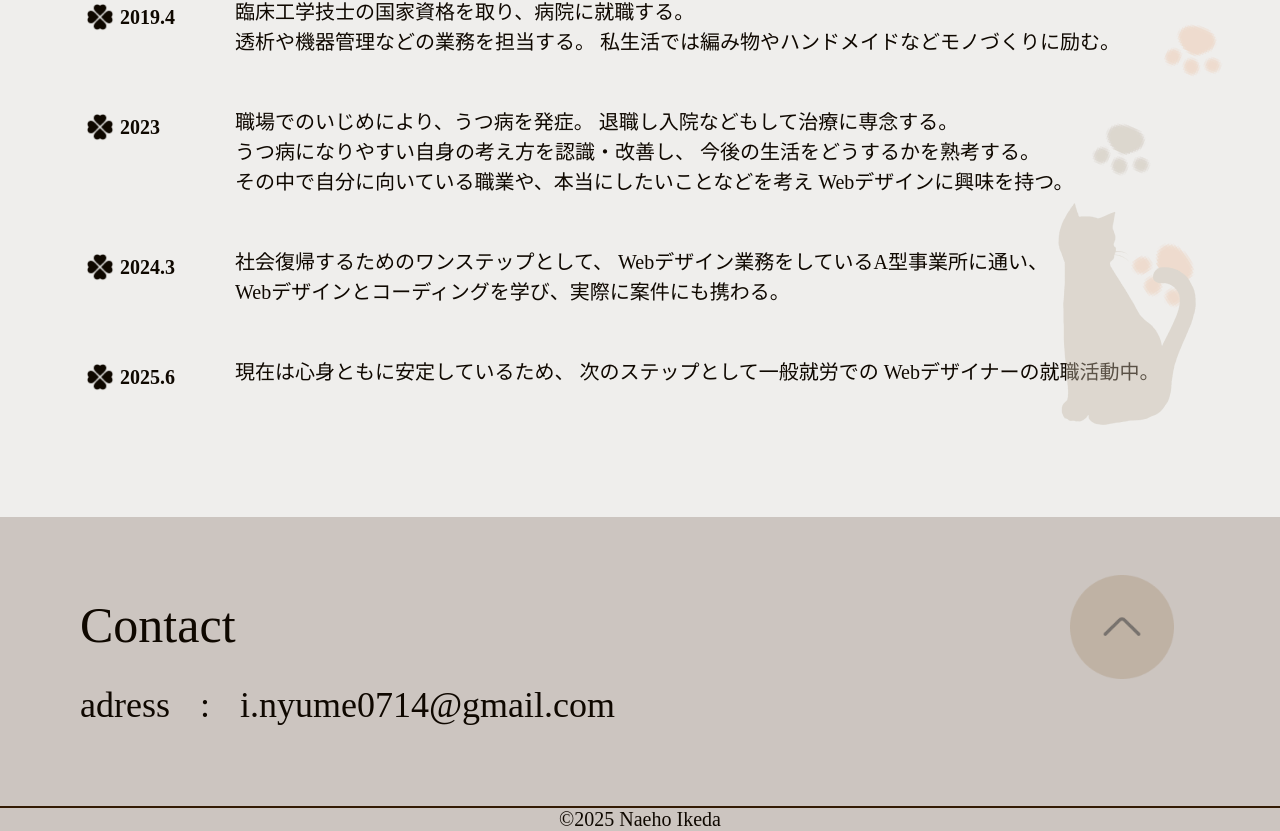
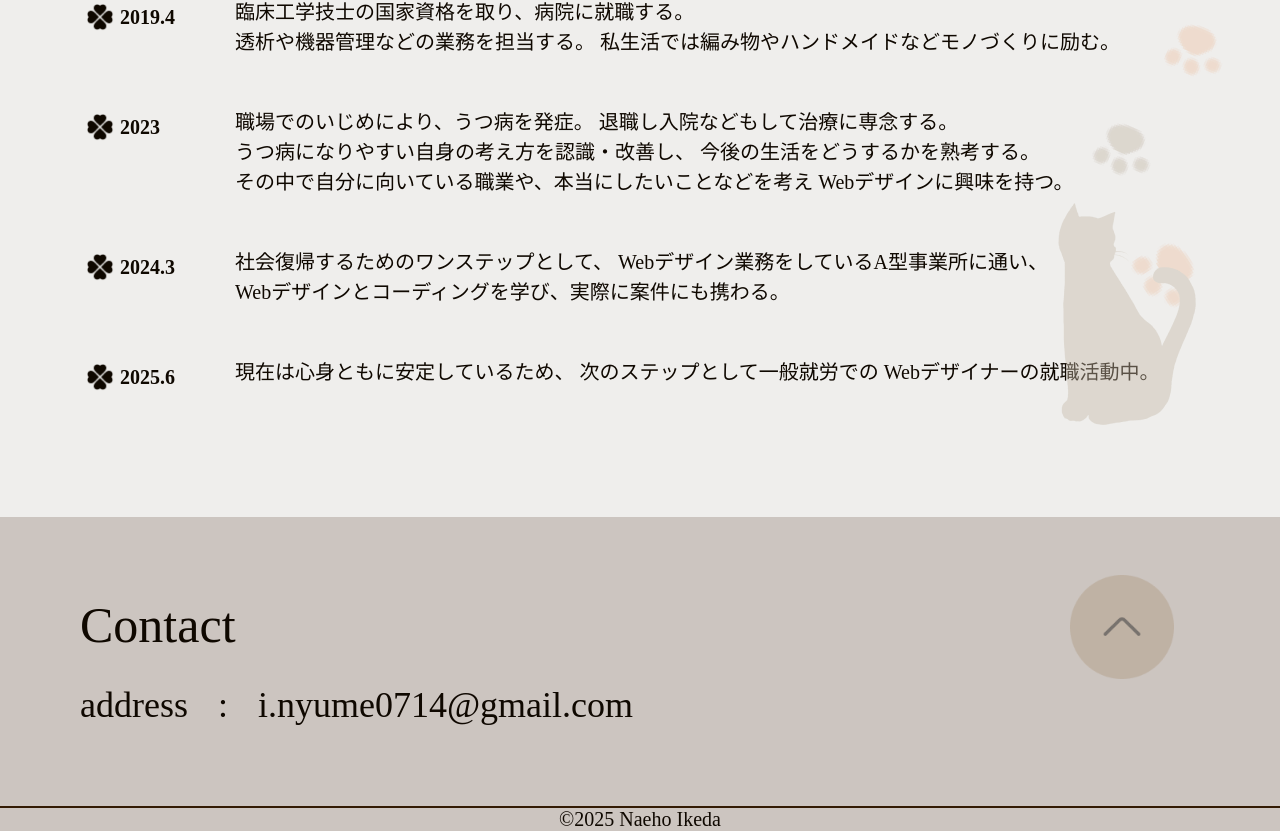
Before and after one commit to nae-ikeda/portfolio, a plain HTML site: page about.html in a window 1280 px wide. Shown: the part 2888-3719 px from the top of the page. Drawn offline with Linux system fonts and the light colour scheme; some packages are replaced by stand-ins of ours; a web font is replaced by a local one.

Commit message:
Update about.html

```diff
--- a/about.html
+++ b/about.html
@@ -190,7 +190,7 @@
         <section class="pcFlex container rtv">
             <div class="contact">
                 <h2>Contact</h2>
-                <h4 class="font48">adress<span class="pdgL30">:</span><span class="pdgL30">i.nyume0714@gmail.com</span></h4>
+                <h4 class="font48">address<span class="pdgL30">:</span><span class="pdgL30">i.nyume0714@gmail.com</span></h4>
             </div>
             <div class="go_top abs">
                 <a href="#page_top">
```
